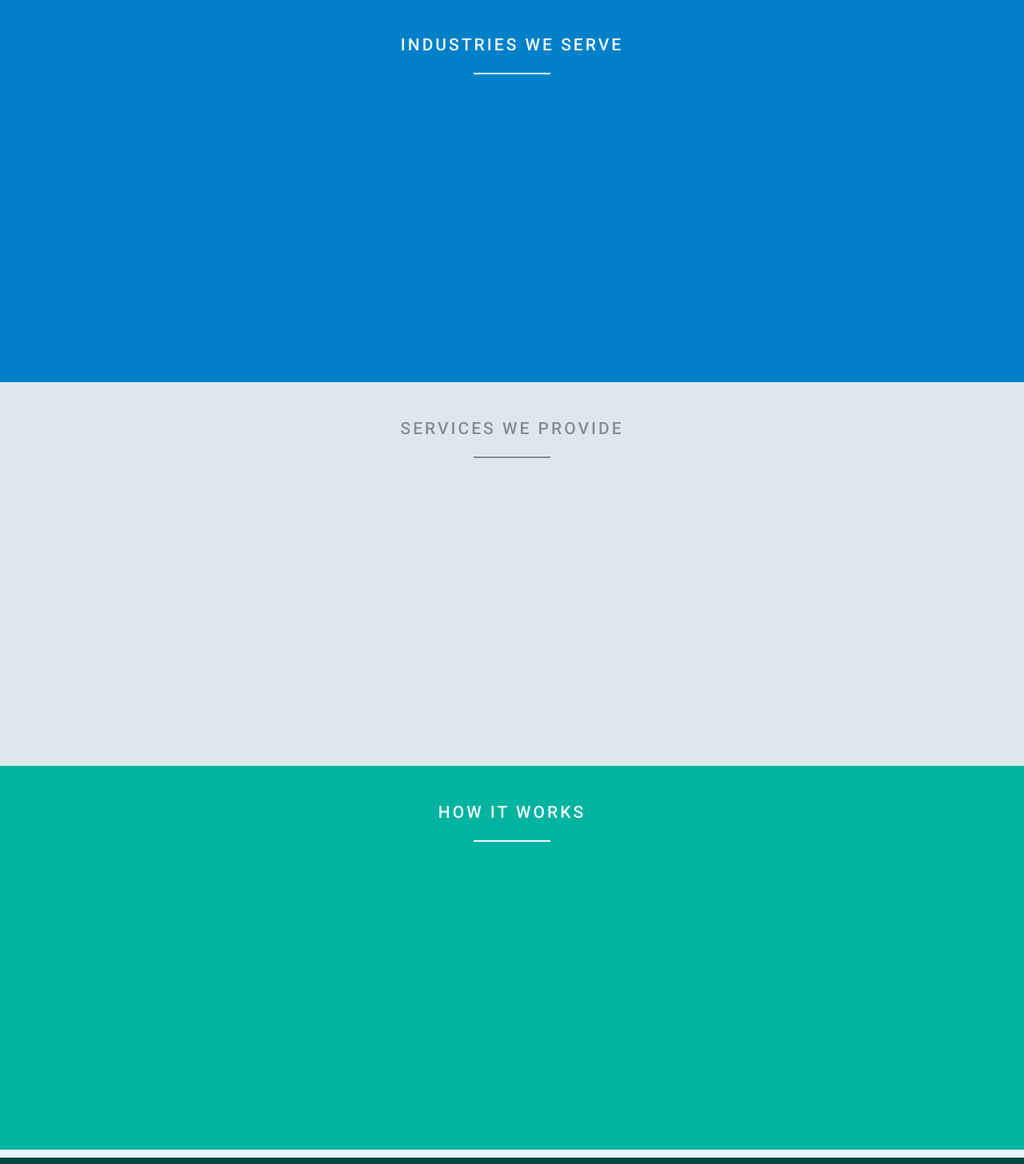
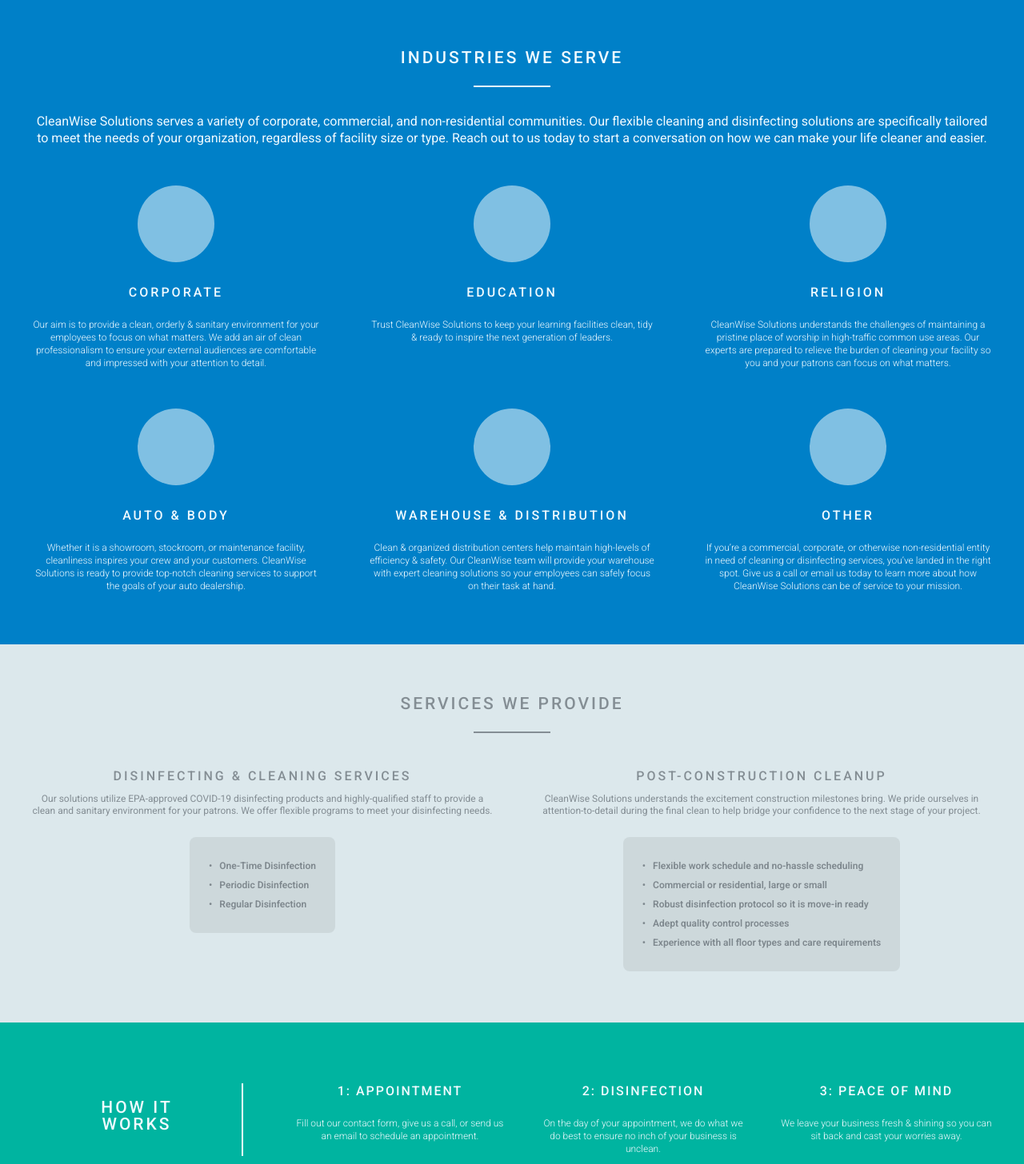
Before and after one commit to ericpowell3d/CleanWise-Solutions, a React (Create React App) app: page / in a window 1280 px wide. Shown: the part 714-2170 px from the top of the page at 80% size. Built offline with nearby package versions, Linux system fonts and the light colour scheme.

Commit message:
added content

```diff
--- a/package.json
+++ b/package.json
@@ -1,6 +1,6 @@
 {
   "name": "cws-website",
-  "version": "0.1.2",
+  "version": "0.1.3",
   "description": "CleanWise Solutions",
   "author": "Eric Powell",
   "license": "ISC",
--- /dev/null
+++ b/src/components/_ui/Subtitle.js
@@ -0,0 +1,6 @@
+import React from 'react';
+
+export default function Subtitle(props) {
+  const { style } = props;
+  return <h4 className="subtitle" style={style}>{props.children}</h4>
+}
--- a/src/components/_ui/index.js
+++ b/src/components/_ui/index.js
@@ -1,5 +1,7 @@
 import Title from './Title';
+import Subtitle from './Subtitle';
 
 export {
   Title,
+  Subtitle,
 }
--- a/src/components/home/HomeHow.js
+++ b/src/components/home/HomeHow.js
@@ -4,15 +4,36 @@ import { Title } from '../_ui';
 
 ////////// COMPONENT //////////
 export default function HomeHow(props) {
+  const steps = [
+    {
+      head: `1: APPOINTMENT`,
+      body: `Fill out our contact form, give us a call, or send us an email to schedule an appointment.`,
+    },
+    {
+      head: `2: DISINFECTION`,
+      body: `On the day of your appointment, we do what we do best to ensure no inch of your business is unclean.`,
+    },
+    {
+      head: `3: PEACE OF MIND`,
+      body: `We leave your business fresh & shining so you can sit back and cast your worries away.`,
+    },
+  ]
+
   return (<>
     <div id="home-how">
-      <Title>How It Works</Title>
+      <div className="media-box">
+        <div id="home-how-grid">
+          <div className="home-how-item" style={{ borderRight: `2px solid #fff`, marginRight: `24px` }}>
+            <h2 className="title-lg" style={{ marginTop: `20px` }}>HOW IT<br />WORKS</h2>
+          </div>
+          {steps.map((item) =>
+            <div className="home-how-item">
+              <h4 className="home-how-item-head">{item.head}</h4>
+              <h6 className="home-how-item-body">{item.body}</h6>
+            </div>
+          )}
+        </div>
+      </div>
     </div>
   </>)
 }
-
-// HOW IT WORKS
-//
-// 1. Appointment - Fill out our contact form, give us a call, or send us an email to schedule an appointment. (with form button)
-// 2. Disinfection - On the day of your appointment, we do what we do best to ensure no inch of your business is unclean.
-// 3. Peace of Mind - We leave your business fresh & shining so you can sit back and cast your worries away.
--- a/src/components/home/HomeIndustries.js
+++ b/src/components/home/HomeIndustries.js
@@ -1,23 +1,52 @@
 ////////// DEPENDENCIES //////////
 import React from 'react';
-import { Title } from '../_ui';
+import { Title, Subtitle } from '../_ui';
+import img_placeholder from '../../images/vectors/placeholder_circle.svg';
 
 ////////// COMPONENT //////////
 export default function HomeIndustries(props) {
+  const industries = [
+    {
+      head: `CORPORATE`,
+      body: `Our aim is to provide a clean, orderly & sanitary environment for your employees to focus on what matters. We add an air of clean professionalism to ensure your external audiences are comfortable and impressed with your attention to detail.`,
+    },
+    {
+      head: `EDUCATION`,
+      body: `Trust CleanWise Solutions to keep your learning facilities clean, tidy & ready to inspire the next generation of leaders.`,
+    },
+    {
+      head: `RELIGION`,
+      body: `CleanWise Solutions understands the challenges of maintaining a pristine place of worship in high-traffic common use areas. Our experts are prepared to relieve the burden of cleaning your facility so you and your patrons can focus on what matters.`,
+    },
+    {
+      head: `AUTO & BODY`,
+      body: `Whether it is a showroom, stockroom, or maintenance facility, cleanliness inspires your crew and your customers. CleanWise Solutions is ready to provide top-notch cleaning services to support the goals of your auto dealership.`,
+    },
+    {
+      head: `WAREHOUSE & DISTRIBUTION`,
+      body: `Clean & organized distribution centers help maintain high-levels of efficiency & safety. Our CleanWise team will provide your warehouse with expert cleaning solutions so your employees can safely focus on their task at hand.`,
+    },
+    {
+      head: `OTHER`,
+      body: `If you’re a commercial, corporate, or otherwise non-residential entity in need of cleaning or disinfecting services, you’ve landed in the right spot. Give us a call or email us today to learn more about how CleanWise Solutions can be of service to your mission.`,
+    },
+  ]
+
   return (<>
     <div id="home-industries">
-      <Title>Industries We Serve</Title>
+      <div className="media-box">
+        <Title>Industries We Serve</Title>
+        <Subtitle>CleanWise Solutions serves a variety of corporate, commercial, and non-residential communities. Our flexible cleaning and disinfecting solutions are specifically tailored to meet the needs of your organization, regardless of facility size or type. Reach out to us today to start a conversation on how we can make your life cleaner and easier.</Subtitle>
+        <div id="home-industries-grid">
+        {industries.map((item) =>
+          <div className="home-industries-item">
+            <img className="home-industries-item-vector" src={img_placeholder} alt="Placeholder" />
+            <h4 className="home-industries-item-head">{item.head}</h4>
+            <h6 className="home-industries-item-body">{item.body}</h6>
+          </div>
+        )}
+        </div>
+      </div>
     </div>
   </>)
 }
-
-// INDUSTRIES WE SERVE
-//
-// CleanWise Solutions serves a variety of corporate, commercial, and non-residential communities. Our flexible cleaning and disinfecting solutions are specifically tailored to meet the needs of your organization, regardless of facility size or type. Reach out to us today to start a conversation on how we can make your life cleaner and easier.
-//
-// * Corporate - Our aim is to provide a clean, orderly & sanitary environment for your employees to focus on what matters. We add an air of clean professionalism to ensure your external audiences are comfortable and impressed with your attention to detail.
-// * Educational - Trust CleanWise Solutions to keep your learning facilities clean, tidy & ready to inspire the next generation of leaders.
-// * Religious - CleanWise Solutions understands the challenges of maintaining a pristine place of worship in high-traffic common use areas. Our experts are prepared to relieve the burden of cleaning your facility so you and your patrons can focus on what matters.
-// * Auto Dealerships - Whether it is a showroom, stockroom, or maintenance facility, cleanliness inspires your crew and your customers. CleanWise Solutions is ready to provide top-notch cleaning services to support the goals of your auto dealership.
-// * Warehouse & Distribution - Clean & organized distribution centers help maintain high-levels of efficiency & safety. Our CleanWise team will provide your warehouse with expert cleaning solutions so your employees can safely focus on their task at hand.
-// * Other - If you’re a commercial, corporate, or otherwise non-residential entity in need of cleaning or disinfecting services, you’ve landed in the right spot. Give us a call or email us today to learn more about how CleanWise Solutions can be of service to your mission.
--- a/src/components/home/HomeServices.js
+++ b/src/components/home/HomeServices.js
@@ -1,33 +1,48 @@
 ////////// DEPENDENCIES //////////
 import React from 'react';
-import { Title } from '../_ui';
+import { Title, Subtitle } from '../_ui';
 
 ////////// COMPONENT //////////
 export default function HomeServices(props) {
+  const services = [
+    {
+      head: `DISINFECTING & CLEANING SERVICES`,
+      subhead: `Our solutions utilize EPA-approved COVID-19 disinfecting products and highly-qualified staff to provide a clean and sanitary environment for your patrons. We offer flexible programs to meet your\xa0disinfecting\xa0needs.`,
+      body: [
+        `One-Time Disinfection`,
+        `Periodic Disinfection`,
+        `Regular Disinfection`,
+      ],
+    },
+    {
+      head: `POST-CONSTRUCTION CLEANUP`,
+      subhead: `CleanWise Solutions understands the excitement construction milestones bring. We pride ourselves in attention-to-detail during the final clean to help bridge your confidence to the next stage of\xa0your\xa0project.`,
+      body: [
+        `Flexible work schedule and no-hassle scheduling`,
+        `Commercial or residential, large or small`,
+        `Robust disinfection protocol so it is move-in ready`,
+        `Adept quality control processes`,
+        `Experience with all floor types and care requirements`,
+      ],
+    },
+  ]
+
   return (<>
     <div id="home-services">
-      <Title txtStyle={{ color: `#505860a0` }} lineStyle={{ background: `#505860a0` }}>Services We Provide</Title>
+      <div className="media-box">
+        <Title lineStyle={{ background: `#505860a0` }}>Services We Provide</Title>
+        <div id="home-services-grid">
+          {services.map((item) =>
+            <div className="home-services-item">
+              <h4 className="home-services-item-head">{item.head}</h4>
+              <h6 className="home-services-item-subhead">{item.subhead}</h6>
+              <div className="home-services-item-list">
+                {item.body.map((bodyItem) => <h6 className="home-services-item-body">&#8226;&nbsp;&nbsp;&nbsp;{bodyItem}</h6>)}
+              </div>
+            </div>
+          )}
+        </div>
+      </div>
     </div>
   </>)
 }
-
-// SERVICES OFFERED
-//
-// Our primary services include but are not limited to the following:
-//
-// DISINFECTING & CLEANING SERVICES
-//
-// Whether you’re preparing for the next phase of reopening in your state or want to align with CDC guidelines, CleanWise Solutions is ready to help inform, plan, and execute on your COVID-19 mitigation protocol. CDC, State, and Local Health Departments recommend regular deep-cleaning and disinfection of high-touch surfaces. This includes surfaces from the bathroom to the boardroom and everywhere in between. Our solutions utilize EPA-approved COVID-19 disinfecting products and highly-trained and qualified staff to provide a clean and sanitary environment for your patrons.
-// We offer flexible programs to meet your disinfecting needs:
-// * One-Time Disinfection
-// * Periodic Disinfection
-// * Regular Disinfection
-//
-// POST-CONSTRUCTION CLEANUP
-//
-// CleanWise Solutions understands the excitement construction milestones bring. The final clean milestone can inspire confidence if done well and on time and frustration if not. We pride ourselves in attention-to-detail during the final clean to help bridge your confidence to the next stage of your project.
-// * Flexible work schedule and no-hassle scheduling
-// * Commercial or residential, large or small
-// * Robust disinfection protocol so it is move-in ready
-// * Adept quality control processes
-// * Experience with all floor types and care requirements
--- a/src/styles/home.css
+++ b/src/styles/home.css
@@ -35,9 +35,40 @@
 #home-industries {
     position: relative;
     width: 100%;
-    height: 480px;
+    padding: 64px 0;
+    text-align: center;
     background: var(--secondary-light);
     color: var(--txt-contrast);
+}
+
+#home-industries-grid {
+    display: flex;
+    flex-wrap: wrap;
+    justify-content: space-between;
+    align-content: space-between;
+}
+
+.home-industries-item {
+    flex: 0 30%;
+    margin: 48px 0 0 0;
+    /* background: #ffffff20; */
+}
+
+.home-industries-item-vector {
+    max-width: 96px;
+    margin-bottom: 24px;
+    margin-left: auto;
+    margin-right: auto;
+}
+
+.home-industries-item-head {
+    font-weight: 500;
+    margin-bottom: 24px;
+    letter-spacing: 3px;
+}
+
+.home-industries-item-body {
+    line-height: 1.333;
 }
 
 /* SERVICES */
@@ -45,9 +76,51 @@
 #home-services {
     position: relative;
     width: 100%;
-    height: 480px;
+    padding: 64px 0;
     background: var(--background-dark);
     color: var(--txt-secondary);
+}
+
+#home-services-grid {
+    display: flex;
+    flex-wrap: wrap;
+    justify-content: space-between;
+    align-content: space-between;
+}
+
+.home-services-item {
+    flex: 0 48%;
+    margin: 12px 0 0 0;
+    /* background: #ffffff20; */
+}
+
+.home-services-item-head {
+    text-align: center;
+    font-weight: 500;
+    margin-bottom: 12px;
+    letter-spacing: 3px;
+}
+
+.home-services-item-subhead {
+    text-align: center;
+    line-height: 1.333;
+    font-weight: 400;
+    margin-bottom: 12px;
+}
+
+.home-services-item-list {
+    width: fit-content;
+    padding: 24px;
+    border-radius: 8px;
+    margin-top: 24px;
+    margin-left: auto;
+    margin-right: auto;
+    background: #00000012;
+}
+
+.home-services-item-body {
+    line-height: 2;
+    font-weight: 600;
 }
 
 /* HOW */
@@ -55,7 +128,30 @@
 #home-how {
     position: relative;
     width: 100%;
-    height: 480px;
+    padding: 64px 0;
+    text-align: center;
     background: var(--primary-main);
     color: var(--txt-contrast);
 }
+
+#home-how-grid {
+    display: flex;
+    flex-wrap: nowrap;
+    justify-content: space-between;
+    align-content: space-between;
+}
+
+.home-how-item {
+    flex: 0 22%;
+    margin: 12px 0 0 0;
+}
+
+.home-how-item-head {
+    font-weight: 500;
+    margin-bottom: 24px;
+    letter-spacing: 2px;
+}
+
+.home-how-item-body {
+    line-height: 1.333;
+}
--- a/src/styles/index.css
+++ b/src/styles/index.css
@@ -112,18 +112,17 @@ textarea::placeholder {
 }
 
 .title-lg {
-    padding: 48px 0 24px 0;
+    padding: 0 0 24px 0;
     line-height: 1;
     text-align: center;
     font-weight: 500;
     letter-spacing: 3px;
-    color: var(--txt-contrast);
 }
 
 .title-line-lg {
     width: 96px;
     height: 2px;
-    margin-bottom: 24px;
+    margin-bottom: 32px;
     margin-left: auto;
     margin-right: auto;
     background: var(--txt-contrast);
@@ -135,7 +134,6 @@ textarea::placeholder {
     text-align: center;
     font-weight: 500;
     letter-spacing: 3px;
-    color: var(--txt-contrast);
 }
 
 .title-line-sm {
@@ -145,6 +143,20 @@ textarea::placeholder {
     margin-left: auto;
     margin-right: auto;
     background: var(--txt-contrast);
+}
+
+.subtitle {
+    line-height: 1.333;
+    font-weight: 400;
+    text-align: center;
+}
+
+.media-box {
+    position: relative;
+    min-width: 1200px;
+    max-width: 1200px;
+    margin-left: auto;
+    margin-right: auto;
 }
 
 /* NOTIFY RULES */
--- a/src/styles/nav.css
+++ b/src/styles/nav.css
@@ -16,7 +16,7 @@ nav {
     display: flex;
     flex-wrap: nowrap;
     top: 0;
-    width: 1024px;
+    width: 1200px;
     margin-left: auto;
     margin-right: auto;
     transition: 0.25s ease-out;
@@ -27,7 +27,7 @@ nav {
     display: flex;
     flex-wrap: nowrap;
     top: -72px;
-    width: 1024px;
+    width: 1200px;
     margin-left: auto;
     margin-right: auto;
     transition: 0.5s ease-out;
@@ -35,7 +35,7 @@ nav {
 
 #nav-left {
     width: max-content;
-    padding: 12px 104px 12px 0px;
+    padding: 12px 192px 12px 0px;
 }
 
 #nav-left img {
```
Also changed, not shown: src/images/vectors/placeholder_circle.svg (added).
